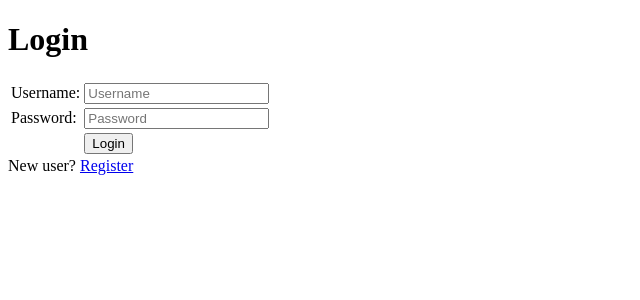
After one commit to cnotgate/pack-backpack, a Django app: page /login/ in a window 1280 px wide. The commit adds this page. Shown: the top 300 px of the page, without its empty margins (0-640 px from the left). Run offline with Django 4.2, Linux system fonts and the light colour scheme.

Commit message:
Selesai tugas 4

```diff
--- a/main/models.py
+++ b/main/models.py
@@ -1,7 +1,9 @@
 from django.db import models
+from django.contrib.auth.models import User
 
 
 class Item(models.Model):
+    user = models.ForeignKey(User, on_delete=models.CASCADE)
     RARITIES = [
         ("Common", "Common"),
         ("Uncommon", "Uncommon"),
--- /dev/null
+++ b/main/templates/login.html
@@ -0,0 +1,45 @@
+{% extends 'base.html' %}
+
+{% block meta %}
+<title>Login</title>
+{% endblock meta %}
+
+{% block content %}
+
+<div class="login">
+
+  <h1>Login</h1>
+
+  <form method="POST" action="">
+    {% csrf_token %}
+    <table>
+      <tr>
+        <td>Username: </td>
+        <td><input type="text" name="username" placeholder="Username" class="form-control"></td>
+      </tr>
+
+      <tr>
+        <td>Password: </td>
+        <td><input type="password" name="password" placeholder="Password" class="form-control"></td>
+      </tr>
+
+      <tr>
+        <td></td>
+        <td><input class="btn login_btn" type="submit" value="Login"></td>
+      </tr>
+    </table>
+  </form>
+
+  {% if messages %}
+  <ul>
+    {% for message in messages %}
+    <li>{{ message }}</li>
+    {% endfor %}
+  </ul>
+  {% endif %}
+
+  New user? <a href="{% url 'main:register' %}">Register</a>
+
+</div>
+
+{% endblock content %}
--- a/main/urls.py
+++ b/main/urls.py
@@ -1,5 +1,5 @@
 from django.urls import path
-from main.views import show_main, add_item, show_items_html, show_items_xml, show_items_json, show_items_xml_by_id, show_items_json_by_id
+from main.views import show_main, add_item, show_items_html, show_items_xml, show_items_json, show_items_xml_by_id, show_items_json_by_id, register, login_user, logout_user, delete, increment, decrement
 
 app_name = 'main'
 
@@ -11,4 +11,10 @@ urlpatterns = [
     path('json/', show_items_json, name='show_items_json'),
     path('xml/<int:id>/', show_items_xml_by_id, name='show_items_xml_by_id'),
     path('json/<int:id>/', show_items_json_by_id, name='show_items_json_by_id'),
+    path('register/', register, name='register'),
+    path('login/', login_user, name='login'),
+    path('logout/', logout_user, name='logout'),
+    path('delete/<int:id>/', delete, name='delete'),
+    path('increment/<int:id>/', increment, name='increment'),
+    path('decrement/<int:id>/', decrement, name='decrement'),
 ]
--- a/main/views.py
+++ b/main/views.py
@@ -1,3 +1,4 @@
+import datetime
 from django.shortcuts import render
 from django.http import HttpResponseRedirect
 from django.urls import reverse
@@ -5,19 +6,26 @@ from main.forms import ItemForm
 from main.models import Item
 from django.http import HttpResponse
 from django.core import serializers
+from django.shortcuts import redirect
+from django.contrib.auth.forms import UserCreationForm
+from django.contrib import messages
+from django.contrib.auth import authenticate, login, logout
+from django.contrib.auth.decorators import login_required
 
 # Create your views here.
 
 
-# Fungsi ini digunakan untuk me-render main page '/' dengan
+# Fungsi ini digunakan untuk me-render main page dengan
 # data yang bersesuaian
+@login_required(login_url='/login')
 def show_main(request):
-    items = Item.objects.all()
+    items = Item.objects.filter(user=request.user)
     context = {
-        'name': 'Ahmad Fatih Faizi',
+        'name': request.user.username,
         'class': 'PBP B',
         'items': items,
-        'count': items.count()
+        'count': items.count(),
+        'last_login': request.COOKIES['last_login'],
     }
 
     return render(request, "main.html", context)
@@ -29,7 +37,9 @@ def add_item(request):
     form = ItemForm(request.POST or None)
 
     if form.is_valid() and request.method == "POST":
-        form.save()
+        item = form.save(commit=False)
+        item.user = request.user
+        item.save()
         return HttpResponseRedirect(reverse('main:show_main'))
 
     context = {'form': form}
@@ -60,3 +70,71 @@ def show_items_json_by_id(request, id):
 def show_items_json(request):
     items = Item.objects.all()
     return HttpResponse(serializers.serialize("json", items), content_type="application/json")
+
+
+def register(request):
+    form = UserCreationForm()
+
+    if request.method == "POST":
+        form = UserCreationForm(request.POST)
+        if form.is_valid():
+            form.save()
+            messages.success(
+                request, 'Your account has been successfully created!')
+            return redirect('main:login')
+    context = {'form': form}
+    return render(request, 'register.html', context)
+
+
+def login_user(request):
+    if request.method == 'POST':
+        username = request.POST.get('username')
+        password = request.POST.get('password')
+        user = authenticate(request, username=username, password=password)
+        if user is not None:
+            login(request, user)
+            response = HttpResponseRedirect(reverse("main:show_main"))
+            response.set_cookie('last_login', str(datetime.datetime.now()))
+            return response
+        else:
+            messages.info(
+                request, 'Sorry, incorrect username or password. Please try again.')
+    context = {}
+    return render(request, 'login.html', context)
+
+
+def logout_user(request):
+    logout(request)
+    response = HttpResponseRedirect(reverse('main:login'))
+    response.delete_cookie('last_login')
+    return response
+
+
+def increment(request, id):
+    items = Item.objects.filter(user=request.user)
+    item = Item.objects.get(pk=id)
+    if item in items:
+        item.amount = item.amount+1
+        item.save()
+        return redirect('main:show_main')
+
+
+def decrement(request, id):
+    items = Item.objects.filter(user=request.user)
+    item = Item.objects.get(pk=id)
+    if item in items:
+        if (item.amount == 1):
+            item.delete()
+        else:
+            item.amount = item.amount - 1
+        item.save()
+        return redirect('main:show_main')
+
+
+def delete(request, id):
+    items = Item.objects.filter(user=request.user)
+    item = Item.objects.get(pk=id)
+    if item in items:
+        item = Item.objects.filter(pk=id)
+        item.delete()
+        return redirect('main:show_main')
```
Also changed, not shown: main/templates/items.html (+15 -1 lines), main/templates/main.html (+12 -3 lines), main/templates/register.html (added, +34 -0 lines), README.md, main/migrations/0005_item_user_alter_item_rarity.py (added).
